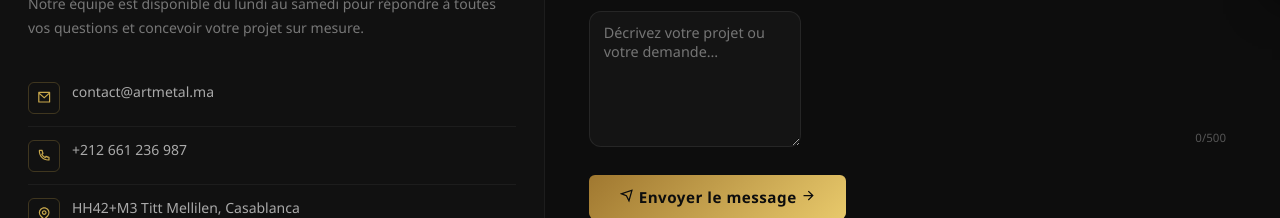
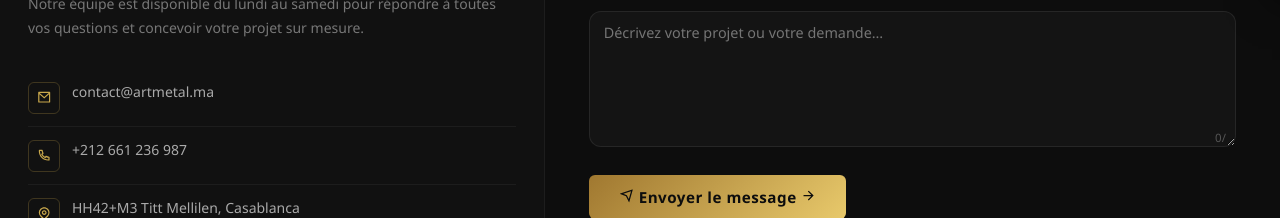
Before and after one commit to youssef-assad/cristal_inox_new_version, a React (Create React App) app: page /contact in a window 1280 px wide. Shown: the part 800-1018 px from the top of the page. Built offline with nearby package versions, Linux system fonts and the light colour scheme.

Commit message:
fix width of textarea

```diff
--- a/src/pages/Contact/Contact.css
+++ b/src/pages/Contact/Contact.css
@@ -243,7 +243,6 @@
 .contact__field.is-focused::after { width: 100%; }
 .contact__field.has-error::after  { background: #e05555; width: 100%; }
 
-/* inputs */
 .contact__field input,
 .contact__field select,
 .contact__field textarea {
@@ -257,6 +256,8 @@
   font-family: var(--font-sans);
   resize: vertical;
   transition: border-color 0.25s, background 0.25s;
+  width: 100%;               /* ← add this */
+  box-sizing: border-box;    /* ← add this */
 }
 .contact__field input:focus,
 .contact__field select:focus,
--- a/src/pages/Contact/Contact.jsx
+++ b/src/pages/Contact/Contact.jsx
@@ -235,12 +235,12 @@ export default function Contact() {
               <div style={{ position: 'relative' }}>
                 <textarea
                   name="message" value={form.message} onChange={handle}
-                  rows={5} maxLength={500}
+                  rows={5} maxLength={500} width='100%'
                   placeholder="Décrivez votre projet ou votre demande…"
                   onFocus={() => setFocused('message')}
                   onBlur={() => setFocused(null)}
                 />
-                <CharCounter value={form.message} max={500} />
+                <CharCounter value={form.message} />
               </div>
             </Field>
 
```
